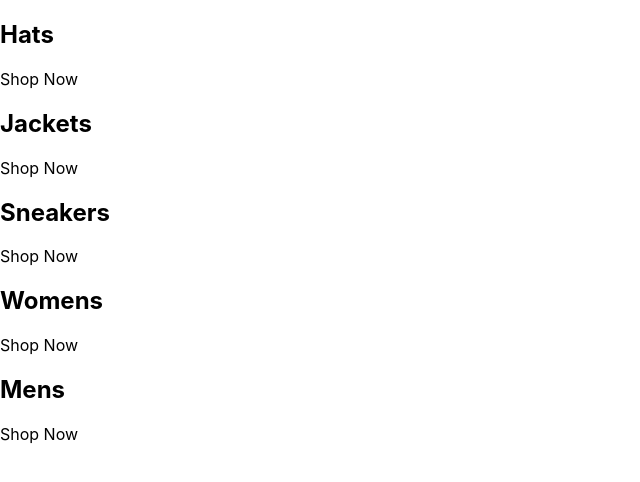
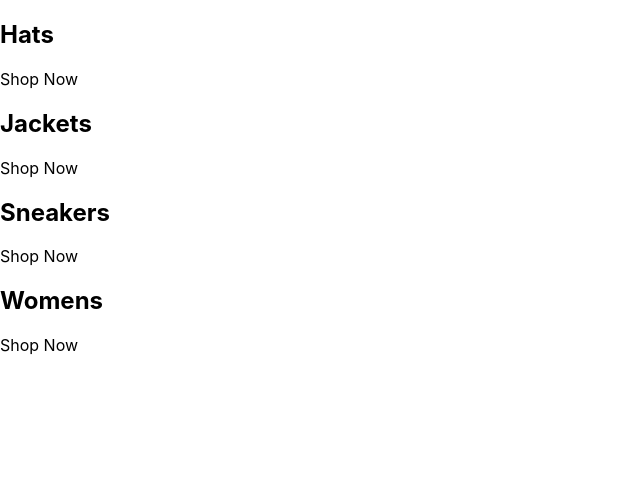
Before and after one commit to prncdev/e-commerce_web_application, a React (Create React App) app: page / in a window 1280 px wide. Shown: the top 482 px of the page, without its empty margins (0-640 px from the left). Built offline with nearby package versions, Linux system fonts and the light colour scheme.

Commit message:
Removed one object from array structure

```diff
--- a/src/App.js
+++ b/src/App.js
@@ -10,7 +10,6 @@ class App extends Component {
         { id: 2, title: 'Jackets' },
         { id: 3, title: 'Sneakers' },
         { id: 4, title: 'Womens' },
-        { id: 5, title: 'Mens' },
       ]
     }
   }
```
